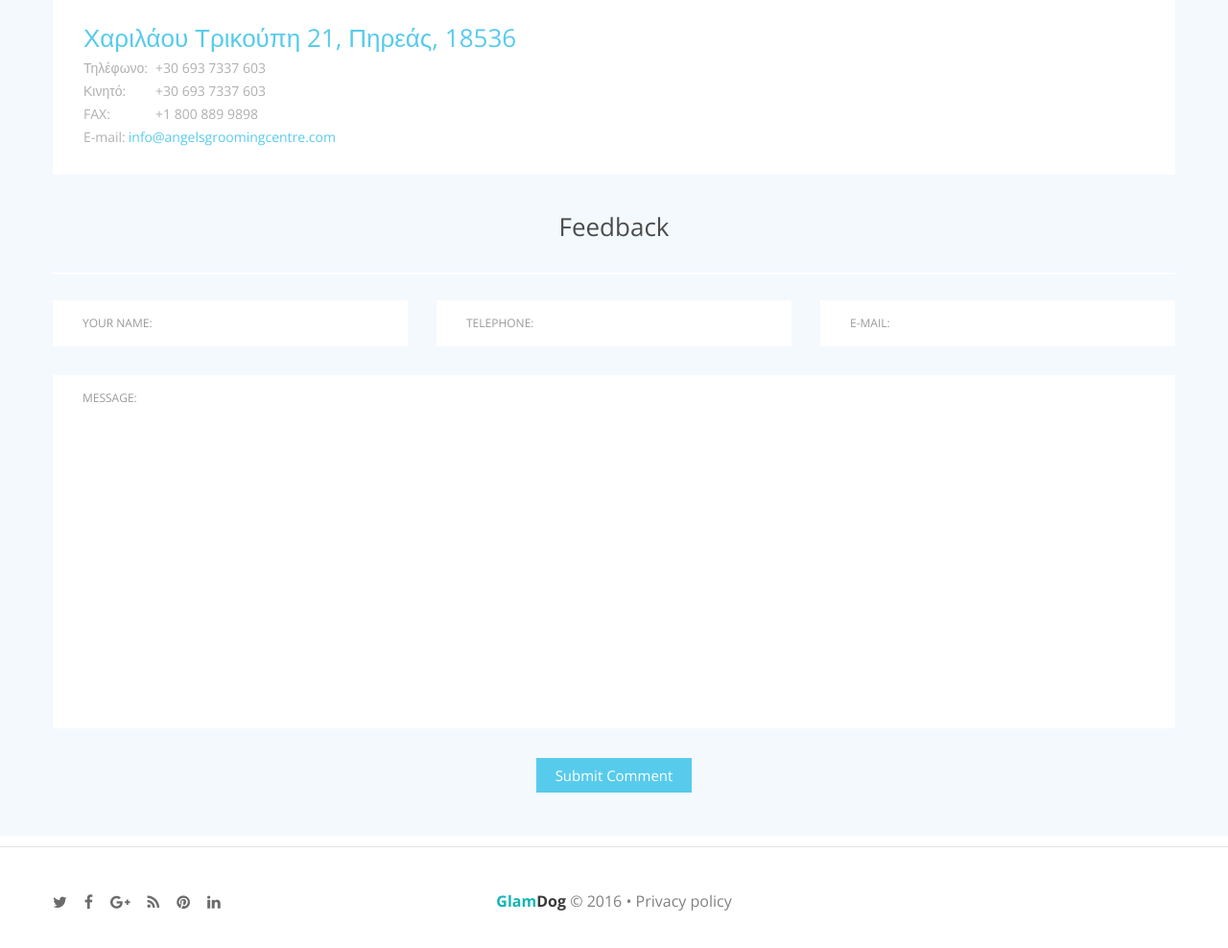
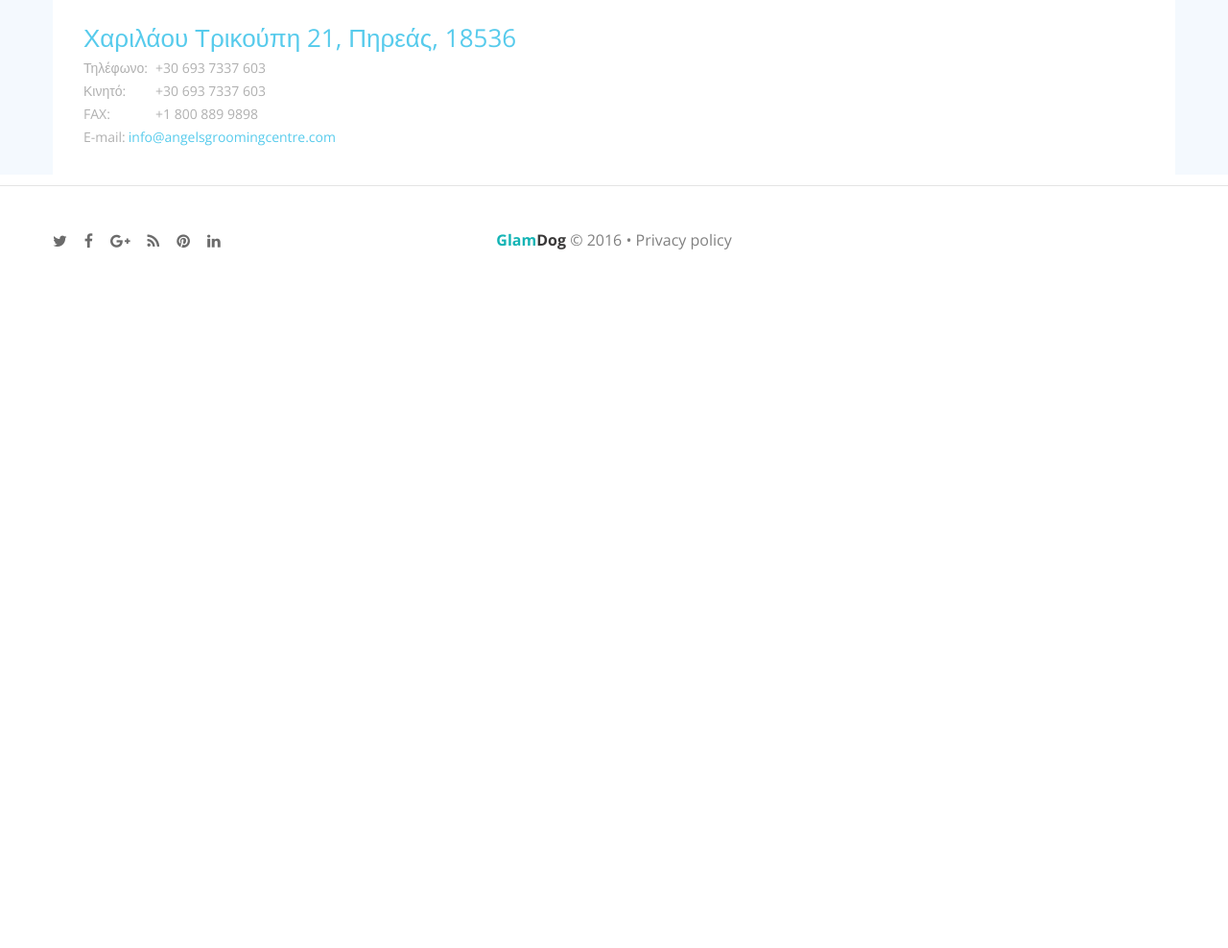
Before and after one commit to angelgroomingcentre/angelgroomingcentre, a plain HTML site: page site/index-5.html in a window 1280 px wide. Shown: the part 540-1528 px from the top of the page at 96% size. After the commit the page ends 840 px from the top, so only its background shows below. Drawn offline with nearby package versions, Linux system fonts and the light colour scheme; some packages are replaced by stand-ins of ours; files whose address does not match are found by name; a web font is replaced by a local one.

```diff
--- a/site/index-5.html
+++ b/site/index-5.html
@@ -101,7 +101,7 @@
             </div>
         </div>
 
-        <div class="well-04 well-04_padbot">
+        <!-- <div class="well-04 well-04_padbot">
             <form id="contact-form">
                 <div class="contact-form-loader"></div>
                 <fieldset>
@@ -147,7 +147,7 @@
 
 
                 <!-- <label class="recaptcha"><span class="empty-message">*This field is required.</span></label> -->
-                </fieldset>
+               <!--  </fieldset>
                 <div class="modal fade response-message">
                     <div class="modal-dialog">
                       <div class="modal-content">
@@ -162,7 +162,7 @@
                     </div>
                 </div>
             </form>
-        </div>
+        </div> -->
     </section>
 
     <!--========================================================
```
